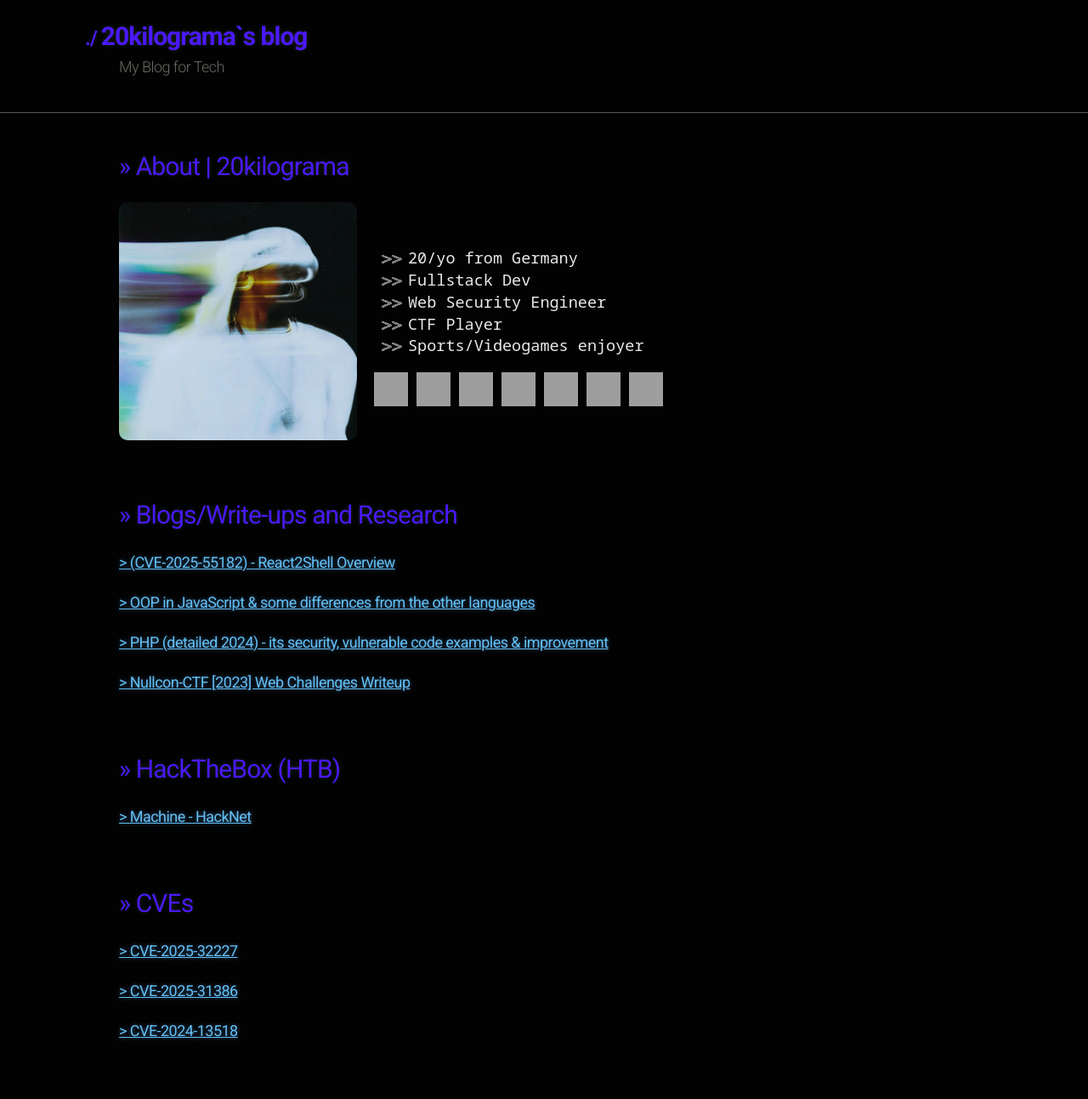
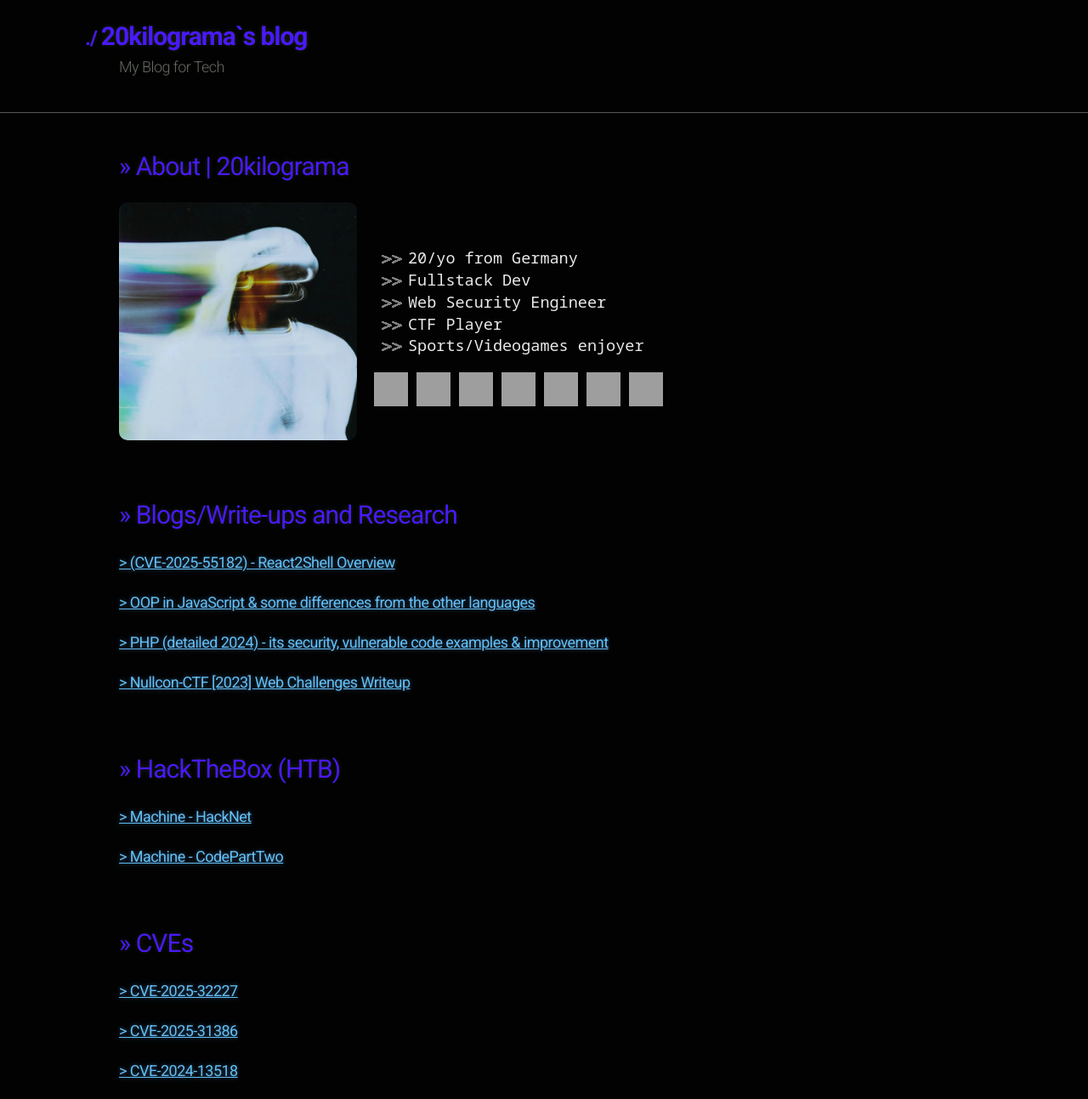
Before and after one commit to 20kilograma/blog, a Jekyll site: the page built from index.md, in a window 1280 px wide. Shown: the whole page at 85% size. Built offline with Jekyll 4.4.1, drawn with Linux system fonts in a browser that asks for light colours; nearby versions of some CDN libraries; some web fonts are replaced; our own code applies the rules of GitHub Pages for plain Markdown files; before the commit the page ends 1246 px from its top, so only the background shows below that; grey boxes are pictures that could not be loaded.

Commit message:
Update index.md

```diff
--- a/index.md
+++ b/index.md
@@ -51,6 +51,7 @@
 # >> HackTheBox (HTB)
 
 ### <a href="hacknet-htb"> > Machine - HackNet </a>
+### <a href="codeparttwo-htb"> > Machine - CodePartTwo </a>
 
 <br>
 
```
